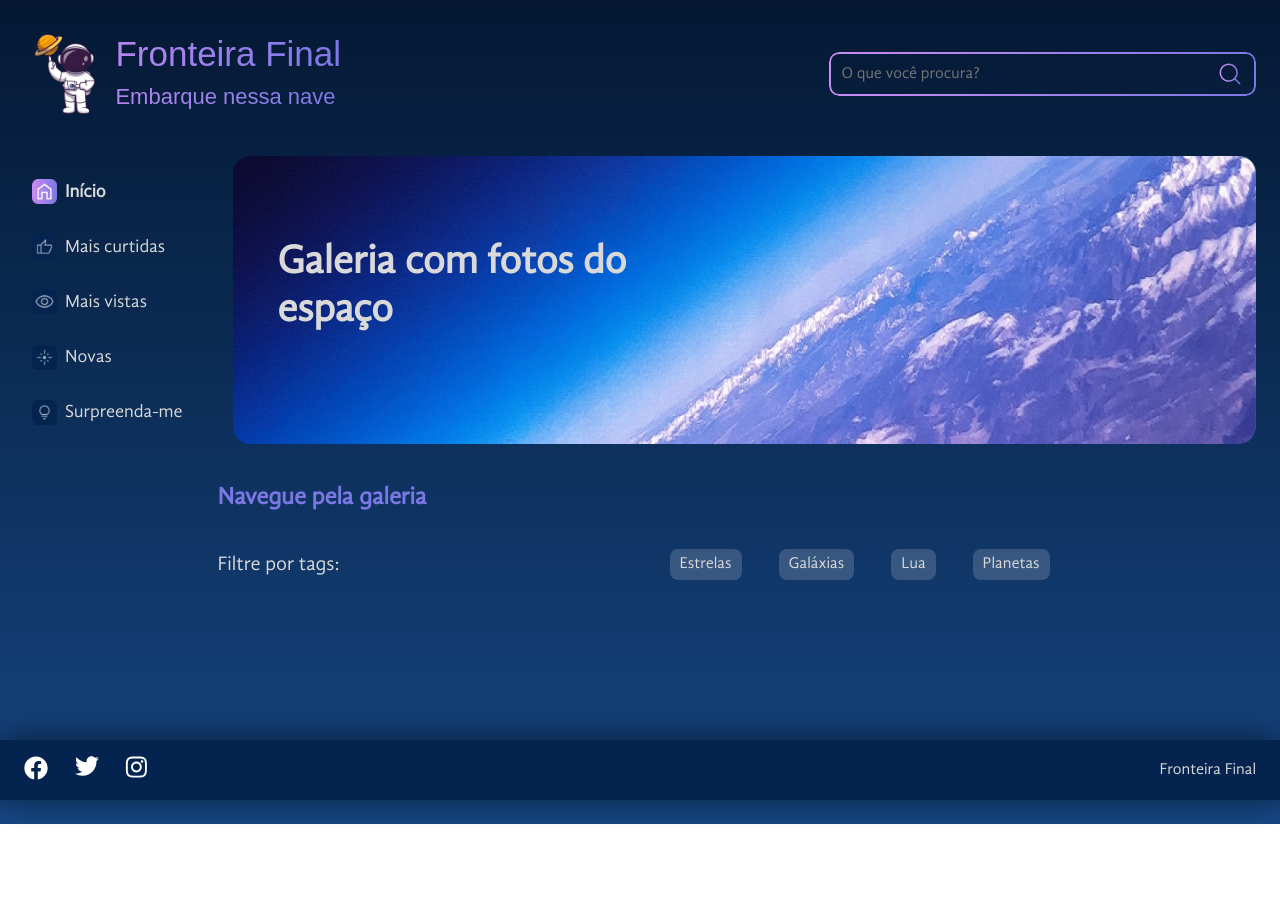
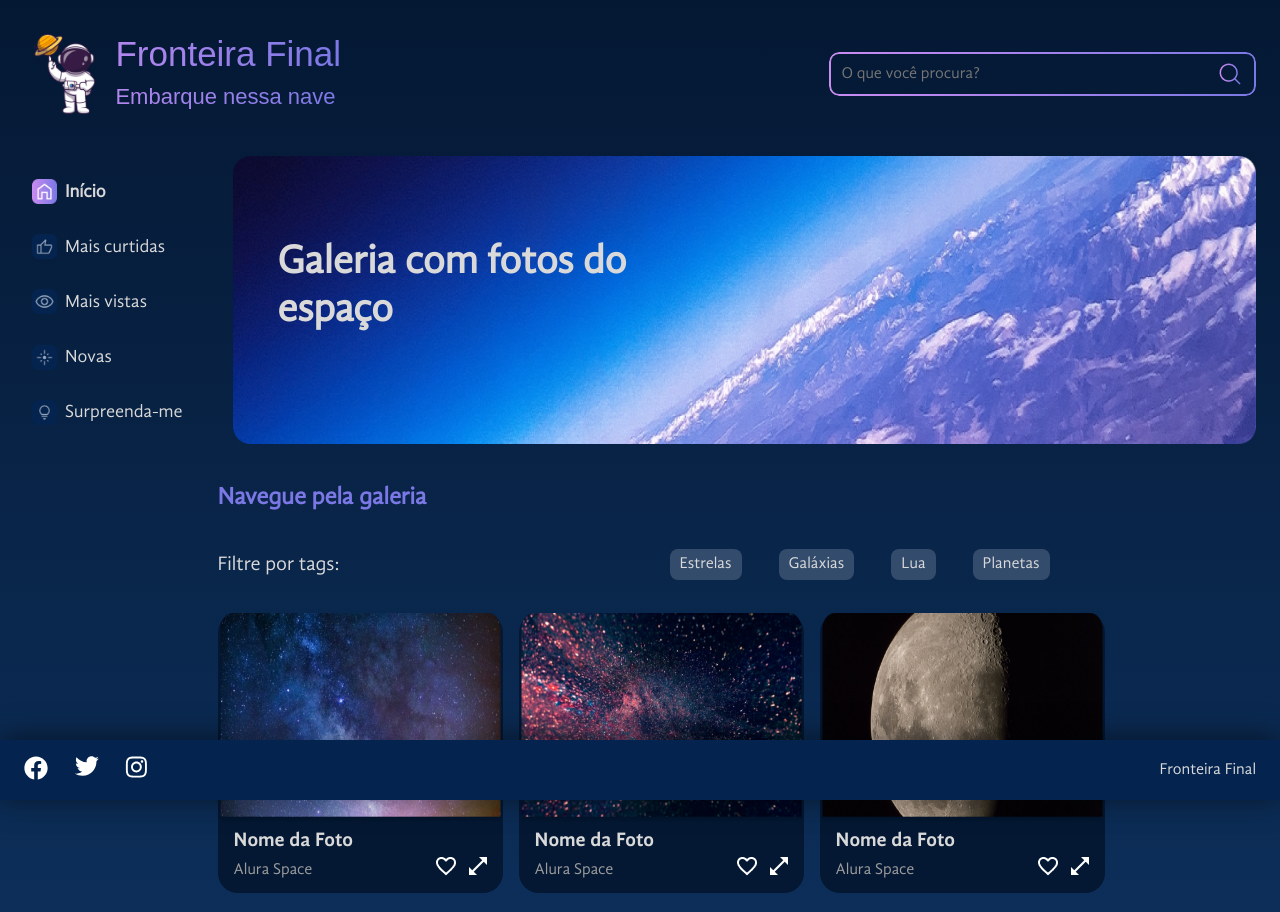
Before and after one commit to NeuronioAzul/space-last-frontier, a React (Create React App) app: page / in a window 1280 px wide. Shown: the top 912 px of the page. Before the commit the page ends 824 px from the top, so only its background shows below. Built offline with nearby package versions, Linux system fonts and the light colour scheme; a web font is replaced by a local one.

Commit message:
🌟feat(component): Inicia o uso do componente Cards no lugar do JSX

```diff
--- a/src/components/Galeria/index.jsx
+++ b/src/components/Galeria/index.jsx
@@ -1,15 +1,14 @@
 import Tags from '../Tags';
 import styles from './Galeria.module.scss'
 import fotos from './fotos.json'
+import Cards from './cards';
 
 export default function Galeria() {
     return (
         <section className={styles.galeria}>
             <h2>Navegue pela galeria</h2>
             <Tags />
-            <ul className={styles.galeria__cards}>
-
-            </ul>
+            <Cards fotos={fotos} styles={styles} />
         </section>
-     );
+    );
 }
```
